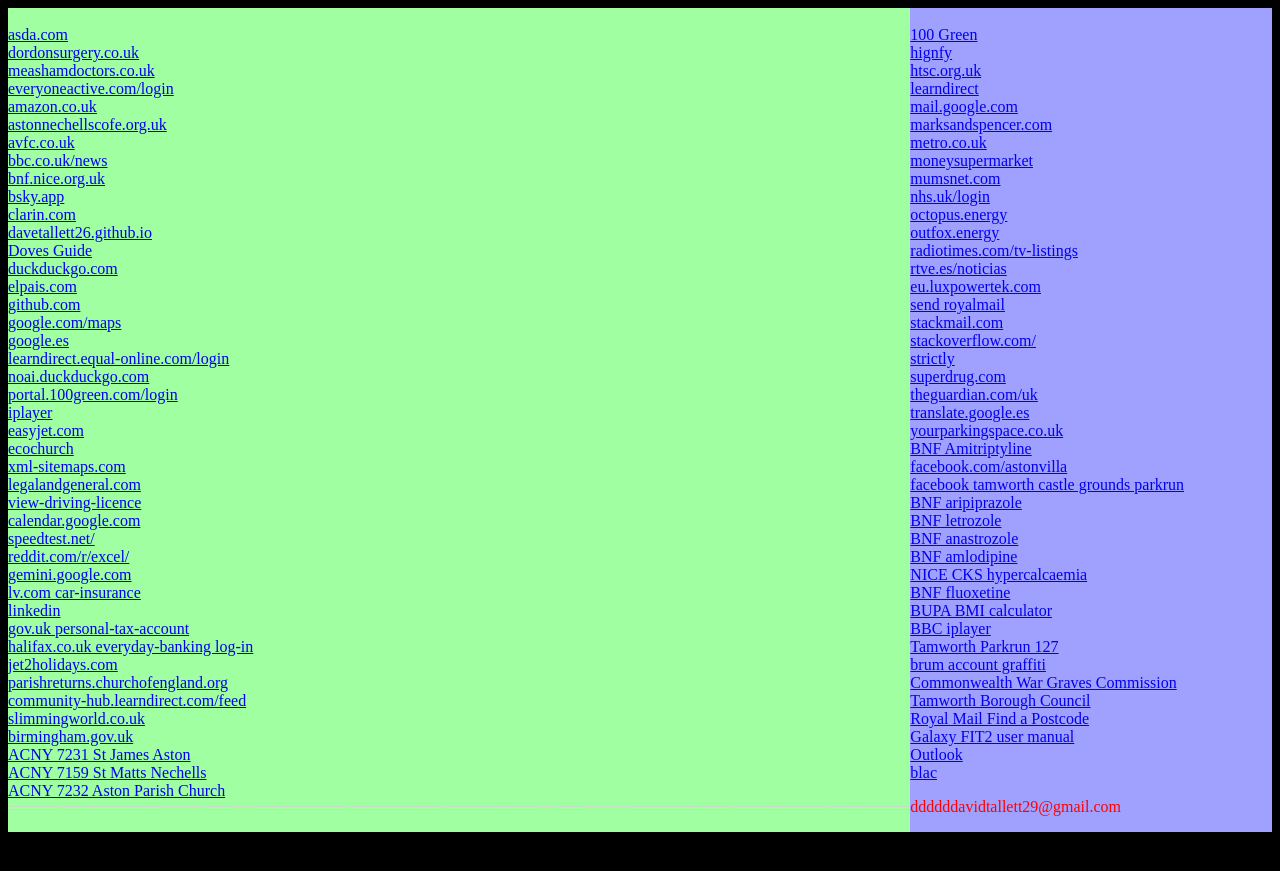
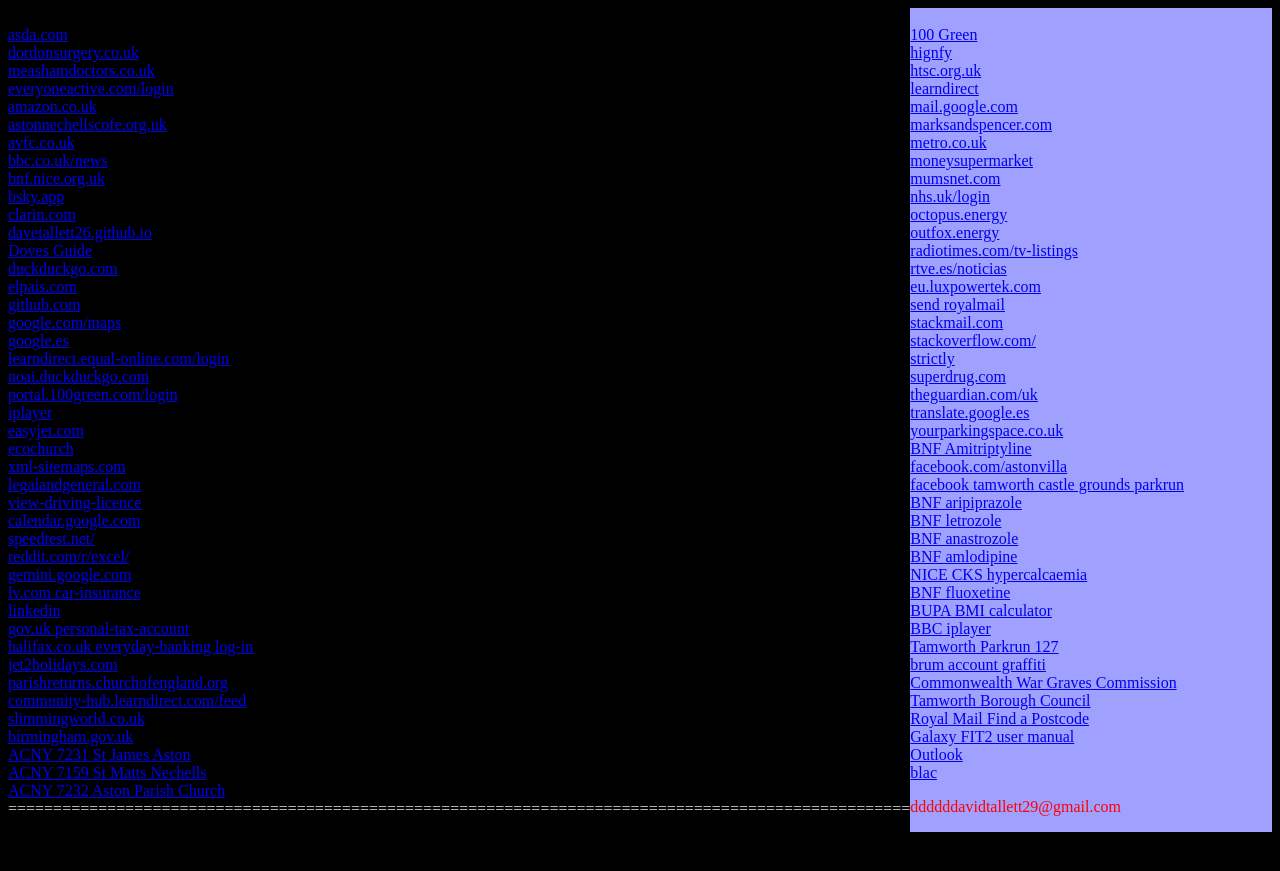
Before and after one commit to DaveTallett26/davetallett26.github.io, a Jekyll site: the page black.html, which Jekyll copies as it is, in a window 1280 px wide. Shown: the top 871 px of the page. Built offline with Jekyll 4.4.1, drawn with Linux system fonts in a browser that asks for light colours.

Commit message:
Update black.html back color

```diff
--- a/black.html
+++ b/black.html
@@ -9,7 +9,7 @@
 }
 
 .left {
-    background: #a0ffa0;
+    background: #000000;
     min-width: 75px;
     flex-grow: 0;
 }
```
Also changed, not shown: other parts of black.html (+0 -1 lines).
